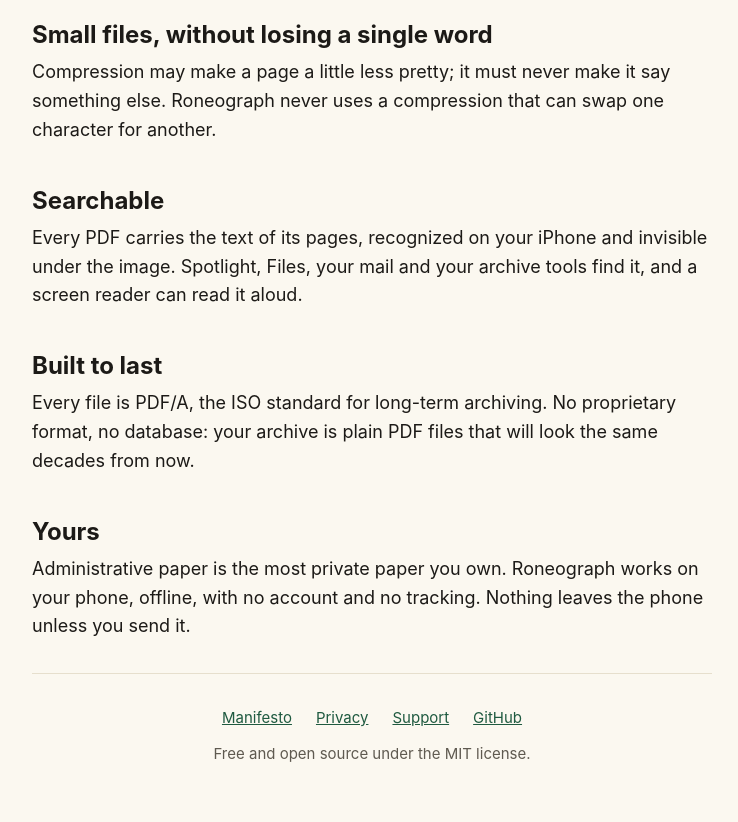
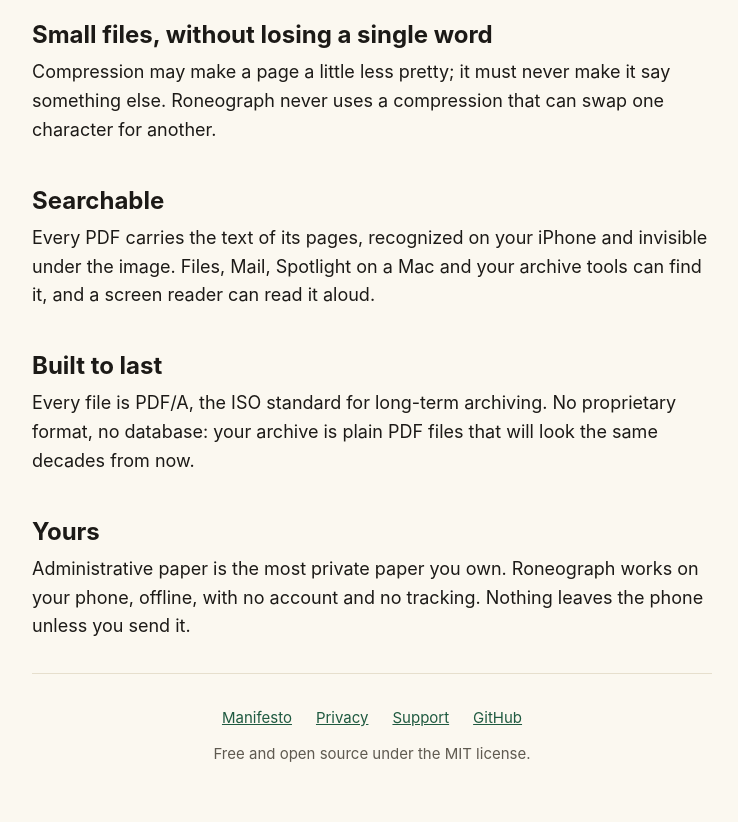
Before and after one commit to roneograph/roneograph, a plain HTML site: page website/index.html in a window 1280 px wide. Shown: the part 982-1804 px from the top of the page, without its empty margins (268-1006 px from the left). Drawn offline with Linux system fonts and the light colour scheme.

Commit message:
Say on the website that Spotlight finds the text of the PDFs on a Mac

```diff
--- a/website/index.html
+++ b/website/index.html
@@ -42,7 +42,7 @@
 
   <section>
     <h2>Searchable</h2>
-    <p>Every PDF carries the text of its pages, recognized on your iPhone and invisible under the image. Spotlight, Files, your mail and your archive tools find it, and a screen reader can read it aloud.</p>
+    <p>Every PDF carries the text of its pages, recognized on your iPhone and invisible under the image. Files, Mail, Spotlight on a Mac and your archive tools can find it, and a screen reader can read it aloud.</p>
   </section>
 
   <section>
```
